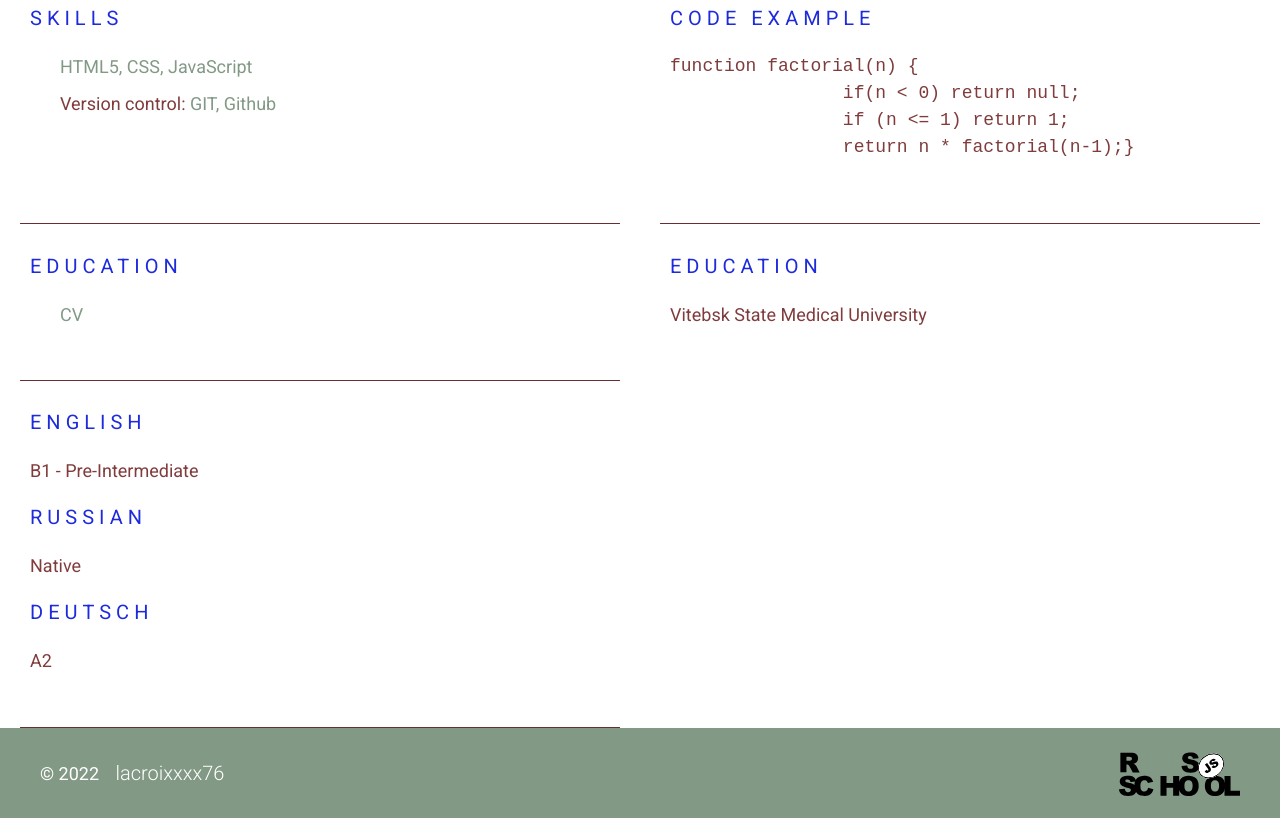
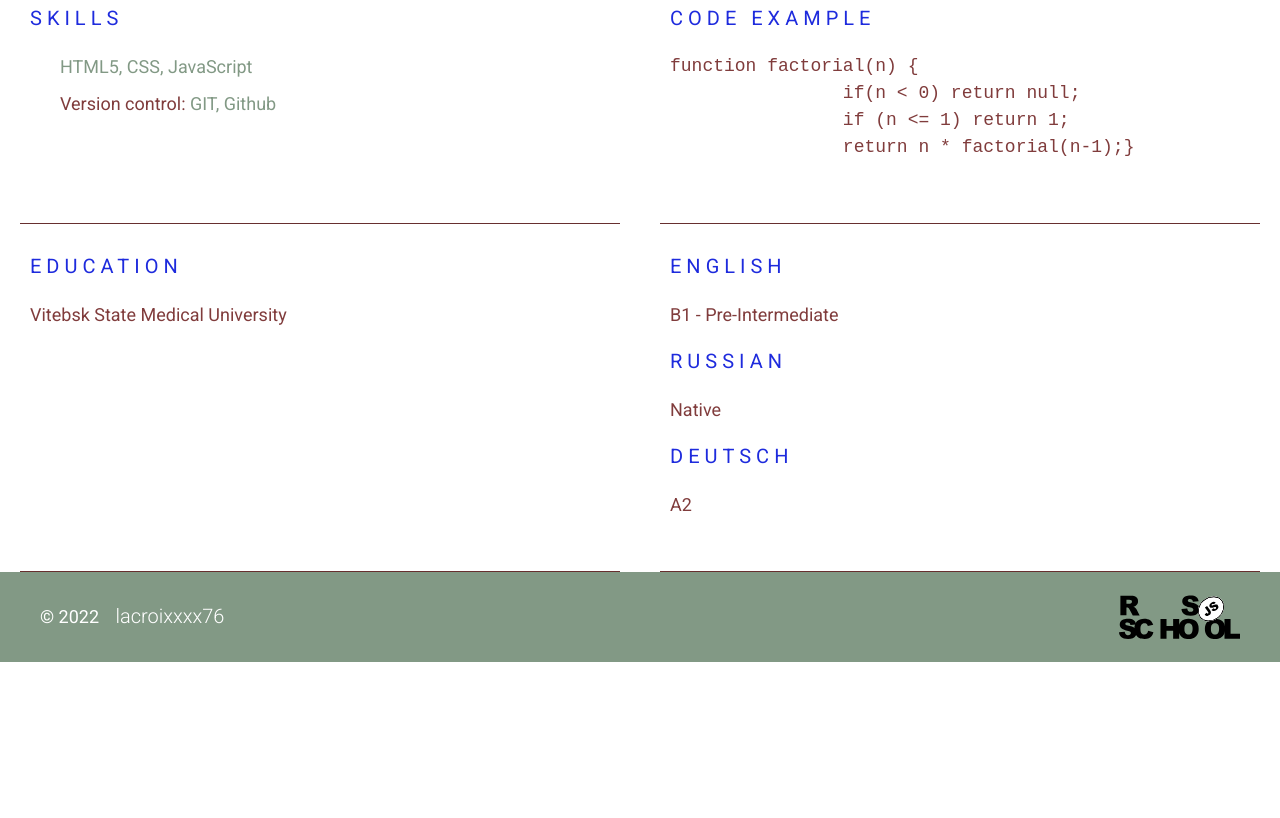
Before and after one commit to lacroixxxx76/rsschool-cv-old, a plain HTML site: page index.html in a window 1280 px wide. Shown: the part 756-1574 px from the top of the page. After the commit the page ends 1418 px from the top, so only its background shows below. Drawn offline with Linux system fonts and the light colour scheme.

Commit message:
Update index.html

```diff
--- a/index.html
+++ b/index.html
@@ -82,19 +82,12 @@
             </pre>
       </section>
 
+
       <section class="section" id="education">
-        <h2 class="section-title">Education</h2>
-        <ul class="section-list">
-          <li class="section-item">
-            <a href="https://lacroixxxx76.github.io/rsschool-cv/index.html">CV</a>
-          </li>
-        </ul>
-      </section>
-      <section class="section section-education" id="education">
         <h2 class="section-title">Education</h2>
         <p>Vitebsk State Medical University</p>
       </section>
-      <section class="section section-foreignlanguage" id="foreignlanguage">
+      <section class="section" id="foreignlanguage">
         <h2 class="section-title">English</h2>
         <p>B1 - Pre-Intermediate</p>
         <h2 class="section-title">Russian</h2>
```
